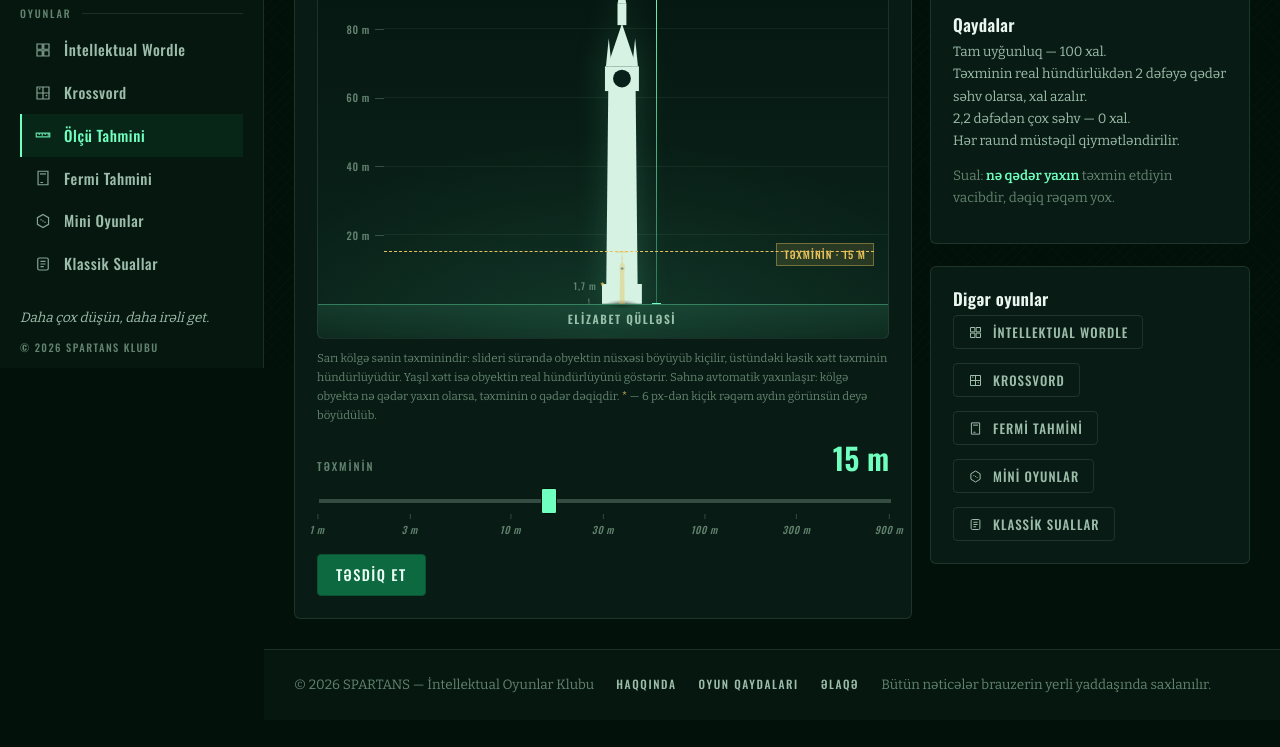
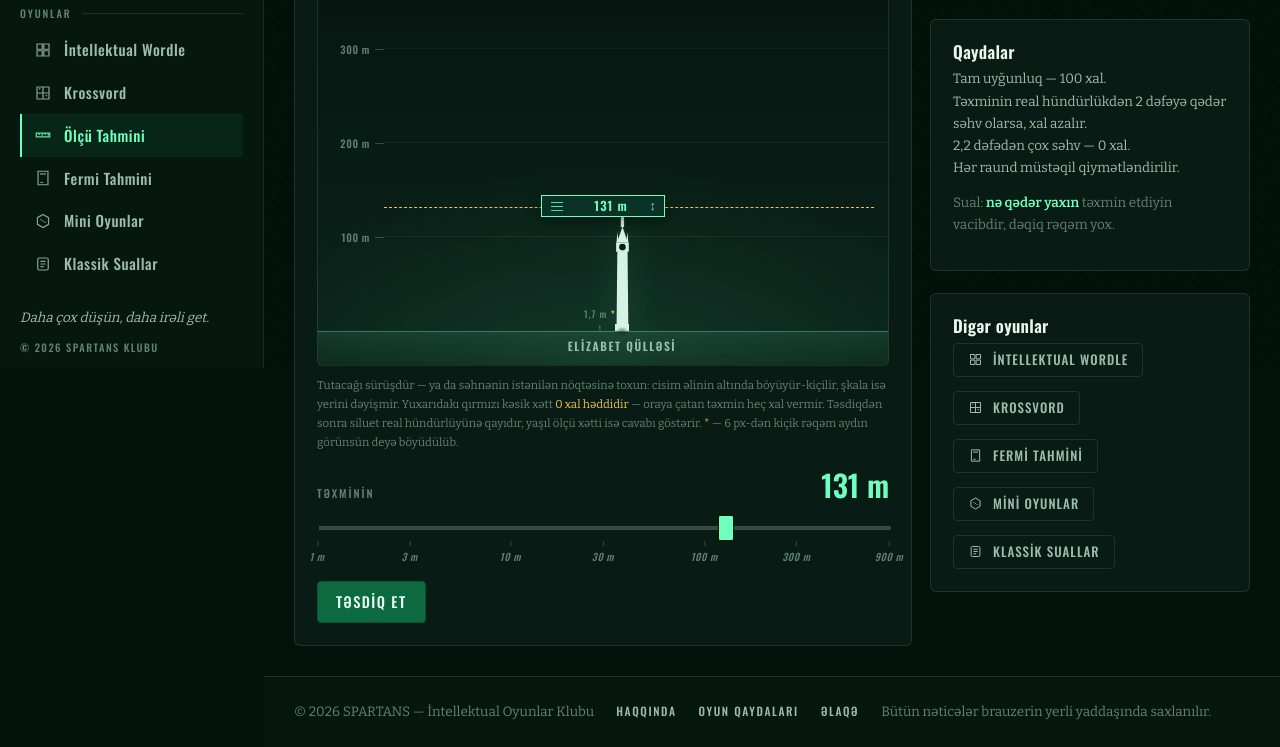
Before and after one commit to Eldar-test-web/spartas, a plain HTML site: page olcu-tahmini.html in a window 1280 px wide. Shown: the part 432-1179 px from the top of the page. Before the commit the page ends 1152 px from the top, so only its background shows below. Drawn offline with Linux system fonts and the light colour scheme.

Commit message:
Ölçü Tahmini: cismin özü təxminə çevrilir, sürüşdürülən tutacla böyüyür
Əvvəlki variantda siluet sabit qalır, təxmin yalnız kölgə kimi görünürdü —
oyun hiss olunmurdu. İndi çərçivə və şkala raund boyu yerindədir, cismin
hündürlüyü birbaşa təxminin özüdür: tutacağı (və ya səhnənin istənilən
nöqtəsini) sürüşdürəndə siluet real miqyasda böyüyüb kiçilir.

- çərçivə tavanı = 0 xal həddi, kələ-kötür miqyasa yuvarlaqlaşdırılır ki,
  tavana baxıb cavabı tapmaq mümkün olmasın
- ölçü xətti və təxmin etiketi yalnız təsdiqdən sonra görünür
- eni səhnədən daşan cismlər sıxılır; həddi aşan təxminde tutaq qırmızı işarələnir
- sfinqs və Azadlıq heykəli siluetləri yenidən çəkildi, filin quyruğu düzəldildi

```diff
--- a/assets/css/main.css
+++ b/assets/css/main.css
@@ -466,7 +466,9 @@ p.lead { color: var(--stone); font-size: 16.5px; max-width: 66ch; margin: 0; }
     radial-gradient(110% 80% at 50% 100%, rgba(111, 255, 190, .09) 0%, rgba(6, 26, 19, 0) 58%),
     linear-gradient(180deg, #05150f 0%, #0a241b 100%);
   border: 1px solid var(--line);
+  cursor: ns-resize; touch-action: none; user-select: none; -webkit-user-select: none;
 }
+.size-stage.is-revealed { cursor: default; }
 .size-stage .ground {
   position: absolute; left: 0; right: 0; bottom: 0; height: 34px;
   border-top: 1px solid var(--line-mint);
@@ -484,23 +486,15 @@ p.lead { color: var(--stone); font-size: 16.5px; max-width: 66ch; margin: 0; }
 }
 .sz-tick::after { content: ""; width: 9px; height: 1px; background: var(--line-2); }
 
-/* təxmin kölgəsi: obyektin eyni forması, slider ilə canlı böyüyür */
-.sz-ghost {
-  position: absolute; bottom: 34px; color: var(--warn); opacity: .42;
-  transition: height .1s linear, width .1s linear, left .1s linear;
-}
-.sz-ghost svg { display: block; width: 100%; height: 100%; fill: currentColor; }
-.sz-ghost::after {
-  content: ""; position: absolute; left: -3px; right: -3px; top: -1px; height: 2px;
-  background: var(--warn); opacity: .85;
-}
-.size-stage.is-revealed .sz-ghost { opacity: .22; }
-.size-stage.is-revealed .sz-ghost::after { opacity: .5; }
-
 .sz-obj {
   position: absolute; bottom: 34px; color: #d6f2e2;
   filter: drop-shadow(0 0 16px rgba(111, 255, 190, .16));
-  transition: height .16s ease, width .16s ease, left .16s ease;
+  transition: height .1s linear, width .1s linear, left .1s linear;
+}
+.size-stage.is-dragging .sz-obj, .size-stage.is-dragging .sz-handle,
+.size-stage.is-dragging .sz-guess { transition: none; }
+.size-stage.is-revealed .sz-obj {
+  transition: height .62s cubic-bezier(.2, .75, .25, 1), width .62s cubic-bezier(.2, .75, .25, 1), left .62s cubic-bezier(.2, .75, .25, 1);
 }
 .sz-obj svg { display: block; width: 100%; height: 100%; fill: currentColor; }
 .sz-obj::before {
@@ -508,11 +502,12 @@ p.lead { color: var(--stone); font-size: 16.5px; max-width: 66ch; margin: 0; }
   background: radial-gradient(50% 50% at 50% 50%, rgba(0, 0, 0, .5), rgba(0, 0, 0, 0) 72%);
 }
 
-/* ölçü xətti: obyektin hündürlüyünü göstərir */
+/* ölçü xətti: təsdiqdən SORAXI real hündürlüyü göstərir — əvvəl gizlidir,
+   yoxsa cizginin özü cavabı açıqlayar */
 .sz-dim {
-  position: absolute; bottom: 34px; width: 1px;
+  position: absolute; bottom: 34px; width: 1px; opacity: 0;
   background: linear-gradient(180deg, var(--mint), rgba(111, 255, 190, .3));
-  transition: height .16s ease, left .16s ease;
+  transition: opacity .4s ease, height .16s ease, left .16s ease;
 }
 .sz-dim::before, .sz-dim::after { content: ""; position: absolute; left: -4px; width: 9px; height: 1px; background: var(--mint); }
 .sz-dim::before { top: 0; } .sz-dim::after { bottom: 0; }
@@ -521,6 +516,7 @@ p.lead { color: var(--stone); font-size: 16.5px; max-width: 66ch; margin: 0; }
   font-family: var(--f-display); font-size: 12px; font-weight: 600; letter-spacing: .1em;
   color: var(--stone-dim); font-variant-numeric: tabular-nums;
 }
+.size-stage.is-revealed .sz-dim { opacity: 1; }
 .size-stage.is-revealed .sz-dim b { color: var(--mint); }
 
 /* təxmin xətti — sürüşdürülcə canlı hərəkət edir */
@@ -532,9 +528,36 @@ p.lead { color: var(--stone); font-size: 16.5px; max-width: 66ch; margin: 0; }
   position: absolute; right: 0; top: -9px; padding: 2px 7px; white-space: nowrap;
   background: rgba(232, 193, 90, .13); border: 1px solid rgba(232, 193, 90, .4);
   color: var(--warn); font-family: var(--f-display); font-size: 10.5px; font-weight: 500;
-  letter-spacing: .1em; text-transform: uppercase;
+  letter-spacing: .1em; text-transform: uppercase; opacity: 0; transition: opacity .35s ease;
 }
 .size-stage.is-revealed .sz-guess { border-top-style: solid; opacity: .75; }
+.size-stage.is-revealed .sz-guess span { opacity: 1; }
+
+/* tutacaq: cismin üst kənarında — birbaşa sürüşdürülən tənzimləmə çubuğu */
+.sz-handle {
+  position: absolute; left: 50%; transform: translateX(-50%); width: 124px; height: 22px;
+  display: grid; place-items: center; background: #0a3226; border: 1px solid var(--mint);
+  box-shadow: 0 4px 14px rgba(0, 0, 0, .35); cursor: ns-resize; z-index: 3;
+  transition: bottom .1s linear, opacity .3s ease;
+}
+.sz-handle b {
+  font-family: var(--f-display); font-size: 12.5px; font-weight: 600; letter-spacing: .08em;
+  color: var(--mint); font-variant-numeric: tabular-nums; padding-left: 16px;
+}
+.sz-handle i { position: absolute; left: 9px; width: 12px; height: 1.5px; background: var(--mint); opacity: .8; }
+.sz-handle i:nth-child(1) { top: 6px; } .sz-handle i:nth-child(2) { top: 10px; } .sz-handle i:nth-child(3) { top: 14px; }
+.sz-handle::after { content: "↕"; position: absolute; right: 8px; font-size: 13px; color: var(--mint); opacity: .85; }
+.sz-handle.is-capped { border-color: var(--bad); box-shadow: 0 0 0 3px rgba(196, 84, 66, .22); }
+.sz-handle.is-capped b, .sz-handle.is-capped i, .sz-handle.is-capped::after { color: #ffb4a6; background-color: inherit; }
+.size-stage.is-revealed .sz-handle { opacity: 0; pointer-events: none; }
+
+/* çərçivənin tavanı: bu xəttə çatan təxmin 0 xaldır */
+.sz-ceiling { position: absolute; left: 66px; right: 14px; height: 0; border-top: 1px dashed rgba(214, 116, 98, .38); }
+.sz-ceiling span {
+  position: absolute; left: 8px; top: -8px; white-space: nowrap;
+  font-family: var(--f-display); font-size: 9.5px; letter-spacing: .14em; text-transform: uppercase;
+  color: rgba(224, 148, 128, .75);
+}
 
 .sz-person { position: absolute; bottom: 34px; color: rgba(156, 189, 170, .6); }
 .sz-person svg { display: block; width: 100%; height: 100%; fill: currentColor; }
--- a/assets/js/size.js
+++ b/assets/js/size.js
@@ -1,16 +1,17 @@
 /* Ölçü Tahmini (Size It Up formatı)
-   - hər siluet həqiqi miqyasda çəkilir: viewBox-də 100 vahid = obyektin hündürlüyü,
-     en isə vb/100 * hündürlük kimi avtomatik çıxır (x0 = çəkimin sol boşluğu)
-   - slider təxminin "kölgə" nüsxəsini canlı böyüdür: obyektin eyni forması,
-     yalnız təxminə bərabər hündürlükdə. Beləliklə hər hərəkət görünür.
-   - kamera obyekt və kölgəni birlikdə çərçivəyə salır */
+   - cismin özü təxminindir: çubuğu sürüşdürəndə (və ya səhnəyə toxunanda)
+     siluet real miqyasda böyüyür-kiçilir, şkala isə yerdəyişmir
+   - çərçivə raund üçün sabitdir: tavan = real hündürlüyün 2,2 qatı, yəni
+     sıfır xal həddi. Cisim tavana çatanda artıq heç nə almırsan.
+   - təsdiqdən sonra siluet real hündürlüyünə animasiya ilə qayıdır */
 (() => {
   const SHAPES = {
     fil: { x0: 9, vb: 163, svg: `<ellipse cx="78" cy="52" rx="52" ry="28"/><ellipse cx="140" cy="60" rx="26" ry="24"/>
       <path d="M158 66 q17 7 14 32 l-9 0 q2-21 -9-26 z"/><ellipse cx="126" cy="56" rx="15" ry="19"/>
       <rect x="40" y="72" width="17" height="28"/><rect x="64" y="74" width="17" height="26"/>
       <rect x="102" y="74" width="17" height="26"/><rect x="126" y="72" width="15" height="28"/>
-      <path d="M26 50 q-13 -5 -17 5 l15 6 z"/><rect x="150" y="82" width="4" height="13"/>` },
+      <path d="M31 47 q-10 9 -11 21 l3 1 q2-11 11-19 z"/><path d="M20 67 l4.5 12 l-7.5 -2 z"/>
+      <rect x="150" y="82" width="4" height="13"/>` },
     avtobus: { vb: 246, svg: `<rect x="4" y="2" width="242" height="82" rx="12"/><rect x="0" y="14" width="8" height="52" rx="4"/>
       <circle cx="52" cy="90" r="12"/><circle cx="198" cy="90" r="12"/><rect x="60" y="84" width="130" height="8"/>` },
     zurafe: { x0: 4, vb: 77, svg: `<ellipse cx="30" cy="62" rx="26" ry="16"/><rect x="12" y="72" width="6" height="28"/>
@@ -20,8 +21,8 @@
     teyyare: { x0: 14, vb: 348, svg: `<rect x="14" y="66" width="336" height="26" rx="13"/><path d="M18 0 L44 66 L66 66 L34 6 Z"/>
       <path d="M150 74 L214 96 L172 96 L118 78 Z"/><rect x="126" y="88" width="72" height="11" rx="5"/>
       <path d="M40 70 L74 84 L44 88 L28 76 Z"/><ellipse cx="348" cy="79" rx="14" ry="13"/>` },
-    sfinqs: { vb: 365, svg: `<path d="M0 100 L0 72 Q46 56 96 58 L296 58 Q342 60 365 74 L365 100 Z"/>
-      <path d="M0 58 L394 74 L394 82 L0 66 Z"/>` },
+    sfinqs: { vb: 365, svg: `<path d="M0 100 L0 60 Q6 44 30 42 L120 46 L200 52 L246 50 L252 24 L268 8 L302 14 L300 46 L312 72 L365 84 L365 100 Z"/>
+      <path d="M246 50 L300 46 L300 54 L248 58 Z" opacity=".45"/>` },
     pisa: { x0: 3, vb: 24, svg: `<path d="M3 100 L9 8 L21 8 L27 100 Z"/><rect x="10" y="0" width="10" height="9"/>
       <path d="M6 40 L24 40 L24 44 L6 44 Z"/><path d="M5 66 L25 66 L25 70 L5 70 Z"/>` },
     kolizey: { vb: 394, svg: `<path d="M0 100 L0 30 Q120 4 250 18 L394 46 L394 100 Z"/>
@@ -30,9 +31,14 @@
       <path d="M30 46 C30 20 46 12 48 3 C50 12 66 20 66 46 Z"/><rect x="46" y="0" width="3" height="6"/>
       <rect x="1" y="28" width="5" height="72"/><rect x="90" y="28" width="5" height="72"/>
       <path d="M1 28 l2.5 -9 l2.5 9 z"/><path d="M90 28 l2.5 -9 l2.5 9 z"/>` },
-    azadliq: { x0: 6, vb: 32, svg: `<path d="M6 100 L11 70 L33 70 L38 100 Z"/><rect x="15" y="58" width="14" height="13"/>
-      <path d="M17 58 L15 26 L30 26 L28 58 Z"/><path d="M25 26 L31 8 L36 10 L30 28 Z"/>
-      <path d="M30 2 L38 7 L30 12 Z"/><path d="M11 30 L21 34 L13 46 Z"/>` },
+    azadliq: { x0: 6, vb: 33, svg: `<path d="M6 100 L11 60 L34 60 L39 100 Z"/>
+      <rect x="12" y="54" width="21" height="7"/>
+      <path d="M15 54 L18 26 L27 26 L31 54 Z"/>
+      <circle cx="22.5" cy="21" r="4"/>
+      <path d="M18.5 18 L14.5 12 L19.5 16 Z"/><path d="M22.5 16 L22.5 8 L25 15 Z"/><path d="M26.5 18 L30.5 12 L27 16.5 Z"/>
+      <path d="M26 27 L33 10 L36.5 11.5 L29.5 29 Z"/>
+      <path d="M33 10 L34.5 3 L37.5 8.5 L36.5 11.5 Z"/>
+      <path d="M17 28 L11.5 34 L14 37.5 L19.5 31.5 Z"/>` },
     bigben: { vb: 12.1, svg: `<rect x="0" y="94" width="12.1" height="6"/>
       <path d="M1.3 94 L1.9 35 L10.2 35 L10.8 94 Z"/>
       <rect x="0.9" y="28" width="10.3" height="7.5"/>
@@ -73,14 +79,24 @@
 
   const ROUNDS = 5;
   const LOG_MIN = Math.log10(1), LOG_MAX = Math.log10(900);
-  const GROUND = 34, RULER = 66, TOP = 20, RIGHT = 30, MIN_W = 26;
-  let items, round, results, locked, scene, tickKey = "";
+  const GROUND = 34, RULER = 66, TOP = 20, RIGHT = 30, MIN_W = 10, CEIL = 1000;
+  let items, round, results, locked, dragging = false, scene, tickKey = "", seed = 0;
 
   const sliderToM = (v) => Math.pow(10, LOG_MIN + (v / 1000) * (LOG_MAX - LOG_MIN));
   const mToSlider = (m) => Math.round(((Math.log10(m) - LOG_MIN) / (LOG_MAX - LOG_MIN)) * 1000);
   const fmtM = (m) => (m >= 10 ? `${Math.round(m)} m` : `${SP.fmt(m, 1)} m`);
+  const clamp = (v, a, b) => Math.min(b, Math.max(a, v));
 
-  /* şkala addımları: 5-7 ədəd həmişə "gözəl" rəqəmlərlə (1, 2, 2.5, 5, 10 × 10^n) */
+  /* çərçivənin tavanı: real hündürlüyün 2,2 qatı, kələ-kötür "gözəl" ədədə
+     yuvarlaqlaşdırılır — tavana baxıb doğru cavabı tapmaq mümkün olmasın */
+  function frameTop(h) {
+    const x = Math.min(CEIL, h * 2.2);
+    const pow = Math.pow(10, Math.floor(Math.log10(x)));
+    for (const m of [1, 2, 4, 8]) if (m * pow >= x) return m * pow;
+    return 10 * pow;
+  }
+
+  /* şkala addımları: 5-6 ədəd həmişə "gözəl" rəqəmlərlə (1, 2, 2.5, 5, 10 × 10^n) */
   function niceStep(range) {
     const raw = range / 6;
     const pow = Math.pow(10, Math.floor(Math.log10(raw)));
@@ -91,9 +107,17 @@
   function newGame() {
     const start = SP.dayIndex("olcu");
     items = Array.from({ length: ROUNDS }, (_, i) => SP.SIZES[(start + i * 3) % SP.SIZES.length]);
+    seed = start;
     round = 0;
     results = [];
     draw();
+  }
+
+  /* raundun əvvəlində tutacağın mövqeyi: çərçivənin 30-58%-i. Gün üzrə sabit,
+     amma real hündürlükdən asılı deyil — yəni start cavabı "salam" vermir */
+  function startFrac(i) {
+    const x = Math.sin((seed + 1) * 12.9898 + (i + 3) * 78.233) * 43758.5453;
+    return 0.3 + 0.28 * (x - Math.floor(x));
   }
 
   function scoreOf(est, real) {
@@ -104,14 +128,17 @@
   function draw() {
     const it = items[round], sh = SHAPES[it.id];
     locked = false;
+    dragging = false;
     el.reveal.innerHTML = "";
     el.next.style.display = "none";
     el.lock.style.display = "";
     el.lock.disabled = false;
     el.feedback.textContent = "";
     el.slider.disabled = false;
-    el.slider.value = 400;
     el.stage.classList.remove("is-revealed");
+
+    const top = frameTop(it.h);
+    el.slider.value = clamp(mToSlider(Math.min(900, top * startFrac(round))), 0, 1000);
 
     const body = `<g transform="translate(${-(sh.x0 || 0)} 0)">${sh.svg}</g>`;
     el.stage.innerHTML = `
@@ -121,29 +148,30 @@
         <svg viewBox="0 0 ${sh.vb} 100" preserveAspectRatio="none" role="img"
           aria-label="${SP.esc(it.name)} silueti">${body}</svg>
       </div>
-      <div class="sz-ghost" data-ghost>
-        <svg viewBox="0 0 ${sh.vb} 100" preserveAspectRatio="none" aria-hidden="true">${body}</svg>
-      </div>
       <div class="sz-dim" data-dim><b data-dimlab>?</b></div>
       <div class="sz-person" data-person>
         <svg viewBox="0 0 ${PERSON_VB} 100" preserveAspectRatio="none" aria-hidden="true">${PERSON_SVG}</svg>
         <span>1,7 m</span>
       </div>
       <div class="sz-guess" data-guess><span data-guesslab></span></div>
+      <div class="sz-handle" data-handle><i></i><i></i><i></i><b data-hlab></b></div>
+      <div class="sz-ceiling" data-ceiling><span>0 xal həddi</span></div>
       <div class="sz-name" data-name>${SP.esc(it.name)}</div>
       <div class="ground"></div>`;
 
     scene = {
-      it, sh,
+      it, sh, top,
       grid: el.stage.querySelector("[data-grid]"),
       ruler: el.stage.querySelector("[data-ruler]"),
-      ghost: el.stage.querySelector("[data-ghost]"),
       obj: el.stage.querySelector("[data-obj]"),
       dim: el.stage.querySelector("[data-dim]"),
       dimlab: el.stage.querySelector("[data-dimlab]"),
       person: el.stage.querySelector("[data-person]"),
       guess: el.stage.querySelector("[data-guess]"),
       guesslab: el.stage.querySelector("[data-guesslab]"),
+      handle: el.stage.querySelector("[data-handle]"),
+      hlab: el.stage.querySelector("[data-hlab]"),
+      ceiling: el.stage.querySelector("[data-ceiling]"),
       name: el.stage.querySelector("[data-name]")
     };
     tickKey = "";
@@ -156,45 +184,49 @@
   function layout() {
     if (!scene) return;
     const rect = el.stage.getBoundingClientRect();
-    const { it, sh } = scene;
+    const { it, sh, top } = scene;
     const est = sliderToM(+el.slider.value);
     const usableH = Math.max(60, rect.height - GROUND - TOP);
     const usableW = Math.max(60, rect.width - RULER - RIGHT);
 
-    const wM = (sh.vb / 100) * it.h;                       /* obyektin real eni, metr */
-    const gr = est / it.h;
-    /* kamera: hündürlük və en birlikdə təxminə görə uzaqlaşır —
-       kiçik təxmin yerinə böyük təxmin səhnəni kiçildir */
-    const sceneMax = Math.max(it.h, est) * 1.14;
-    const k = Math.min(usableH / sceneMax, usableW / Math.max(wM * Math.max(gr, 1), 0.2));
+    /* çərçivə sabit: k yalnız raunddan və səhnə ölçüsündən asılıdır */
+    const k = usableH / top;
     const yOf = (m) => GROUND + m * k;
+    const centerX = RULER + usableW / 2;
 
-    const objH = it.h * k;
-    const objW = Math.max(wM * k, MIN_W);
-    const objLeft = RULER + (usableW - objW) / 2;
+    /* görünən hündürlük: kiliddən əvvəl təxmin, sonra həqiqət */
+    const shown = locked ? it.h : est;
+    const sc = shown / it.h;
+    const objH = Math.min(shown * k, usableH);
+    /* eni səhnədən daşmasın: hündürlük şkalaya sadiq qalır, uzunu sıxılır */
+    const objW = clamp((sh.vb / 100) * it.h * k * sc, MIN_W, usableW - 4);
+    const objLeft = centerX - objW / 2;
     scene.obj.style.cssText = `left:${objLeft.toFixed(1)}px;width:${objW.toFixed(1)}px;height:${objH.toFixed(1)}px`;
-    scene.dim.style.cssText = `left:${(objLeft + objW + 14).toFixed(1)}px;height:${objH.toFixed(1)}px`;
-    scene.name.style.left = `${(objLeft + objW / 2).toFixed(1)}px`;
+    scene.name.style.left = `${centerX.toFixed(1)}px`;
 
-    /* kölgə = obyektin təxminə görə miqyaslanmış nüsxəsi, eyni mərkəzdə */
-    const gW = Math.max(objW * gr, 6), gH = Math.max(objH * gr, 6);
-    scene.ghost.style.cssText =
-      `left:${(objLeft + (objW - gW) / 2).toFixed(1)}px;width:${gW.toFixed(1)}px;height:${gH.toFixed(1)}px`;
+    /* ölçü xətti: yalnız təsdiqdən sonra real hündürlüyü göstərir */
+    const realH = Math.min(it.h * k, usableH);
+    scene.dim.style.cssText = `left:${(centerX + Math.max(objW, (sh.vb / 100) * it.h * k) / 2 + 16).toFixed(1)}px;height:${realH.toFixed(1)}px`;
 
-    scene.guess.style.bottom = `${yOf(est).toFixed(1)}px`;
+    /* təxmin xətti + tutacaqlar */
+    scene.guess.style.bottom = `${yOf(clamp(est, 0, top)).toFixed(1)}px`;
+    scene.handle.style.bottom = `${(yOf(clamp(est, 0, top)) - 9).toFixed(1)}px`;
+    scene.handle.classList.toggle("is-capped", est > top);
+    scene.hlab.textContent = fmtM(est);
     scene.guesslab.textContent = `Təxminin · ${fmtM(est)}`;
+    scene.ceiling.style.bottom = `${(GROUND + top * k).toFixed(1)}px`;
 
-    /* insan rəqəmi eyni miqyasda, obyektin solunda dayanır; 6 px-dən kiçik
-       rəqəmlər görünmür — o zaman minimuma çəkilir və "clamped" işarələnir */
+    /* insan rəqəmi həmişə eyni miqyasda durur — 6 px-dən kiçik rəqəm görünmür,
+       o zaman minimuma çəkilir və "clamped" işarələnir */
     const humTrue = SP.HUMAN_H * k;
     const hum = Math.max(6, humTrue);
-    const humLeft = Math.max(RULER + 6, objLeft - hum * 0.28 - 12);
+    const humLeft = Math.max(RULER + 6, centerX - objW / 2 - hum * 0.28 - 14);
     scene.person.style.cssText = `left:${humLeft.toFixed(1)}px;width:${(hum * 0.28).toFixed(1)}px;height:${hum.toFixed(1)}px`;
     scene.person.classList.toggle("is-clamped", humTrue < 6);
 
-    const step = niceStep(usableH / k);
+    const step = niceStep(top);
     const vals = [];
-    for (let v = step; v <= usableH / k; v += step) vals.push(+v.toFixed(2));
+    for (let v = step; v < top; v += step) vals.push(+v.toFixed(2));
     const key = vals.join(",");
     if (key !== tickKey) {
       tickKey = key;
@@ -202,9 +234,6 @@
         `<div class="sz-tick" style="bottom:${yOf(v).toFixed(1)}px"><span>${fmtM(v)}</span></div>`).join("");
       scene.grid.innerHTML = vals.map((v) =>
         `<i style="bottom:${yOf(v).toFixed(1)}px"></i>`).join("");
-    } else {
-      [...scene.ruler.children].forEach((t, i) => { t.style.bottom = `${yOf(vals[i]).toFixed(1)}px`; });
-      [...scene.grid.children].forEach((t, i) => { t.style.bottom = `${yOf(vals[i]).toFixed(1)}px`; });
     }
   }
 
@@ -215,6 +244,12 @@
 
   function updateReadout() {
     el.readout.textContent = fmtM(sliderToM(+el.slider.value));
+  }
+
+  function setEst(m) {
+    el.slider.value = clamp(mToSlider(clamp(m, 1, 900)), 0, 1000);
+    updateReadout();
+    layout();
   }
 
   function renderScore() {
@@ -228,6 +263,28 @@
   el.slider.addEventListener("input", () => { updateReadout(); if (!locked) layout(); });
   if (window.ResizeObserver) new ResizeObserver(() => layout()).observe(el.stage);
   else window.addEventListener("resize", layout);
+
+  /* birbaşa tənzimləmə: səhnədə sürüşdür, cisim barmağının altında böyüyür */
+  const pointerToM = (clientY) => {
+    const rect = el.stage.getBoundingClientRect();
+    const usableH = Math.max(60, rect.height - GROUND - TOP);
+    return (rect.bottom - GROUND - clientY) / (usableH / scene.top);
+  };
+  el.stage.addEventListener("pointerdown", (e) => {
+    if (locked || !scene) return;
+    dragging = true;
+    el.stage.classList.add("is-dragging");
+    el.stage.setPointerCapture(e.pointerId);
+    setEst(pointerToM(e.clientY));
+    e.preventDefault();
+  });
+  el.stage.addEventListener("pointermove", (e) => {
+    if (dragging && !locked) setEst(pointerToM(e.clientY));
+  });
+  ["pointerup", "pointercancel"].forEach((t) => el.stage.addEventListener(t, () => {
+    dragging = false;
+    el.stage.classList.remove("is-dragging");
+  }));
 
   el.lock.addEventListener("click", () => {
     if (locked) return;
--- a/olcu-tahmini.html
+++ b/olcu-tahmini.html
@@ -22,18 +22,20 @@
       <div class="page-head">
         <p class="eyebrow">Oyun 03 · Ölçək</p>
         <h1>Ölçü Tahmini</h1>
-        <p class="lead">Siluet həqiqi miqyasda çəkilib: soldakı şkala metrə, yanındakı insan rəqəmi
-          1,7 m-ə bölünür. Təxminin sarı kölgə kimi dərhal səhnədə böyüyür — 5 raund, hər raund maksimum 100 xal.</p>
+        <p class="lead">Cismin hündürlüyü birbaşa sənin təxminindir: tutacağı yuxarı-aşağı sürüşdür —
+          siluet real miqyasda böyüyüb kiçilsin. Soldakı şkala metr göstərir, yanındakı rəqəm 1,7 m
+          boyundadır. 5 raund, maksimum 500 xal.</p>
       </div>
 
       <div class="grid" style="grid-template-columns:minmax(0,1fr) 320px;align-items:start">
         <section class="card">
           <div class="rounds" id="rounds" style="margin-bottom:16px"></div>
           <div class="size-stage" id="stage"></div>
-          <p class="sz-note">Sarı kölgə sənin təxminindir: slideri sürəndə obyektin nüsxəsi böyüyüb kiçilir,
-            üstündəki kəsik xətt təxminin hündürlüyüdür. Yaşıl xətt isə obyektin real hündürlüyünü göstərir.
-            Səhnə avtomatik yaxınlaşır: kölgə obyektə nə qədər yaxın olarsa, təxminin o qədər dəqiqdir.
-            <i>*</i> — 6 px-dən kiçik rəqəm aydın görünsün deyə böyüdülüb.</p>
+          <p class="sz-note">Tutacağı sürüşdür — ya da səhnənin istənilən nöqtəsinə toxun: cisim əlinin
+            altında böyüyür-kiçilir, şkala isə yerini dəyişmir. Yuxarıdakı qırmızı kəsik xətt
+            <i>0 xal həddidir</i> — oraya çatan təxmin heç xal vermir. Təsdiqdən sonra siluet real
+            hündürlüyünə qayıdır, yaşıl ölçü xətti isə cavabı göstərir. <i>*</i> — 6 px-dən kiçik
+            rəqəm aydın görünsün deyə böyüdülüb.</p>
           <div class="slider-wrap">
             <div class="slider-head">
               <span class="ctl-lab">Təxminin</span>
```
